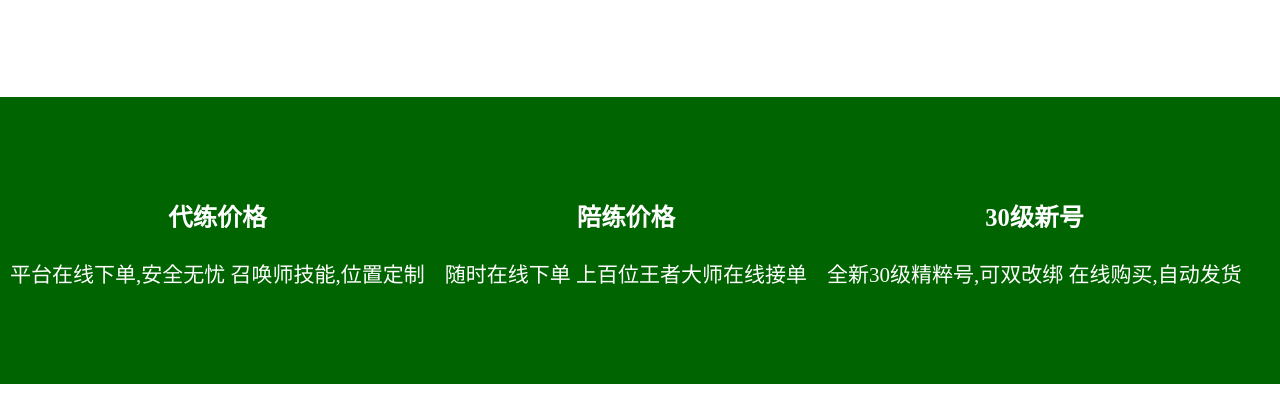
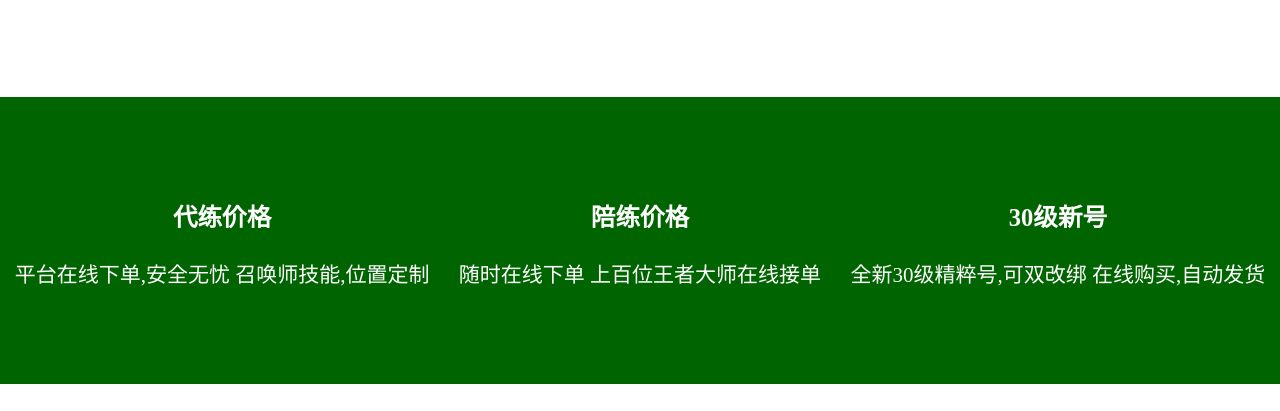
Before and after one commit to a345163745/Layout-practice, a plain HTML site: page index.html in a window 1280 px wide. Shown: the part 389-800 px from the top of the page. Drawn offline with Linux system fonts and the light colour scheme.

Commit message:
Update index.css

```diff
--- a/index.css
+++ b/index.css
@@ -27,5 +27,5 @@ header{
     display: flex;
 }
 .column{
-    margin: 0 10px;
+    margin: 0 auto;
 }
```
